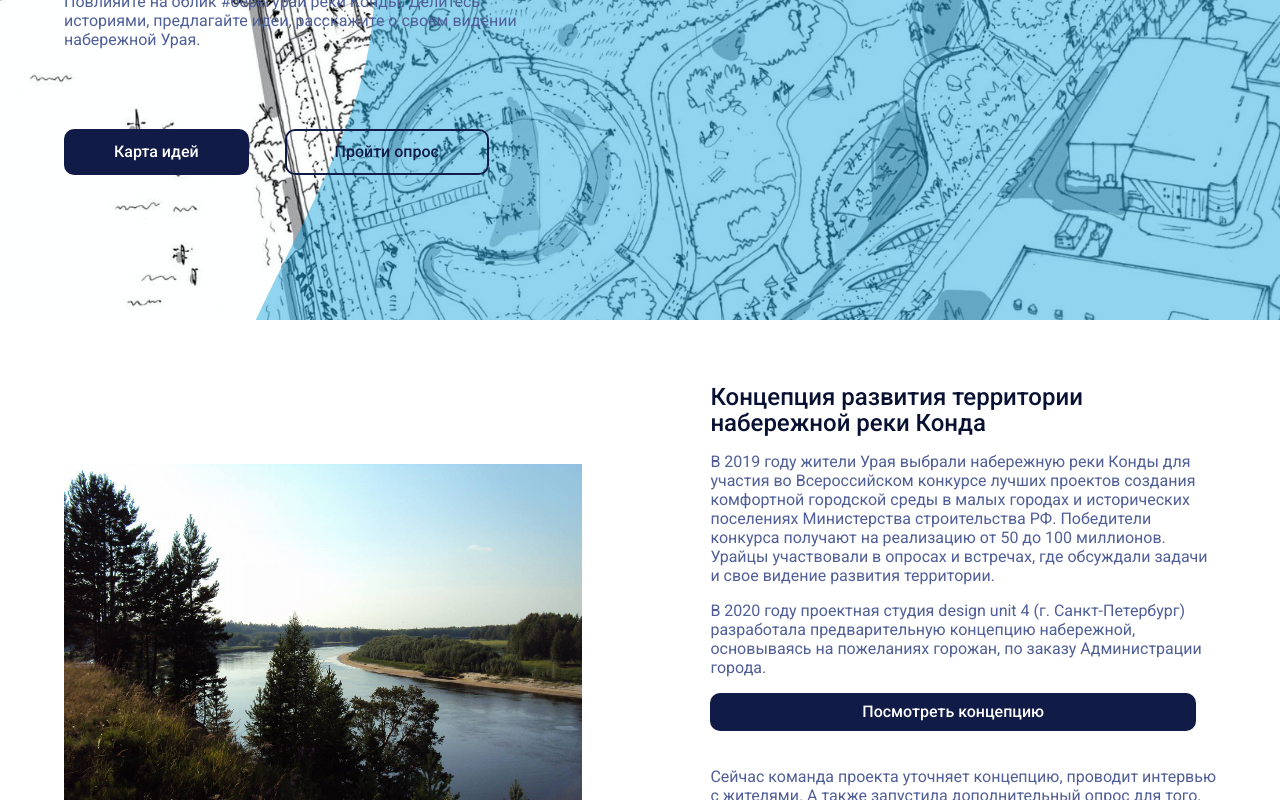
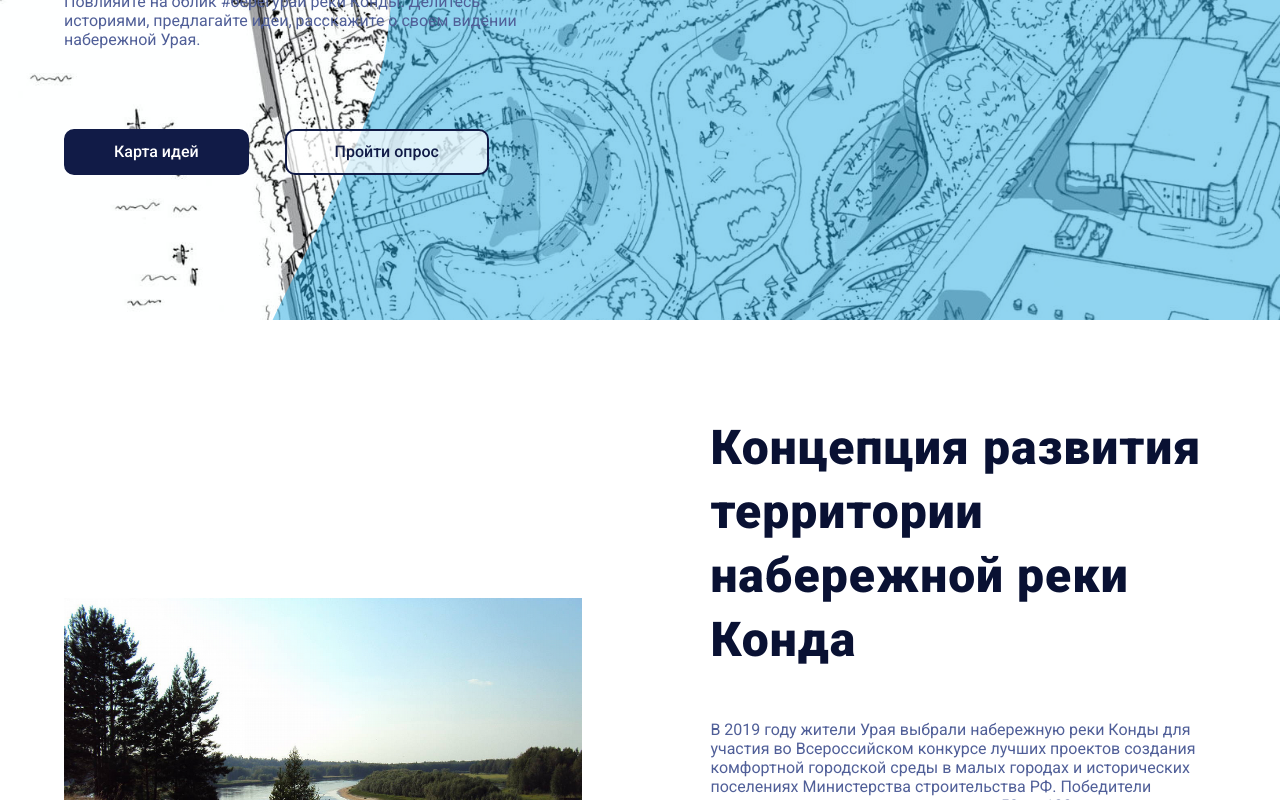
Before and after one commit to designunit/bereguray, a Next.js app: page / in a window 1280 px wide. Shown: the part 480-1280 px from the top of the page. Built offline with nearby package versions, Linux system fonts and the light colour scheme.

Commit message:
change from mad vova

```diff
--- a/src/components/About/index.tsx
+++ b/src/components/About/index.tsx
@@ -1,5 +1,7 @@
 import s from './styles.module.css'
 import { Button } from '../Button'
+import { Title } from '../Title'
+
 
 export const About: React.SFC = props => (
     <div className={s.container} id='about'>
@@ -7,9 +9,9 @@ export const About: React.SFC = props => (
             className={s.picture}
         />
         <div >
-            <h3>
-                Концепция развития территории набережной реки Конда
-            </h3>
+        <Title>
+            Концепция развития территории набережной реки Конда
+        </Title>
             <p className={s.text}>
             В 2019 году жители Урая выбрали набережную реки Конды для участия во Всероссийском конкурсе лучших проектов создания комфортной городской среды в малых городах и исторических поселениях Министерства строительства РФ. Победители конкурса получают на реализацию от 50 до 100 миллионов. Урайцы участвовали в опросах и встречах, где обсуждали задачи и свое видение развития территории.
             </p>
--- a/src/components/Button/styles.module.css
+++ b/src/components/Button/styles.module.css
@@ -30,7 +30,7 @@
 /* THEME */
 
 .themeDefault {
-    background: none;
+    background: rgba(255, 255, 255, 0.7);
     color: var(--color-button);
     border: 2px solid var(--color-button);
 }
--- a/src/components/Footer/index.tsx
+++ b/src/components/Footer/index.tsx
@@ -61,7 +61,7 @@ export const Footer: React.SFC = props => {
                         textAlign: 'center',
                     }}
                 >
-                    Май 2020 года
+                    2020 года
                 </div>
             </div>
         </section>
--- a/src/components/Title/styles.module.css
+++ b/src/components/Title/styles.module.css
@@ -9,7 +9,7 @@
     font-size: 48px;
     line-height: 64px;
     letter-spacing: 1px;
-
+    font-weight: 900;
     margin-bottom: 48px;
 }
 
--- a/src/pages/index.tsx
+++ b/src/pages/index.tsx
@@ -305,7 +305,6 @@ const Index: NextPage<PageProps> = props => (
                 </Article>
             </Story>
         </Stories>
-
         <div style={{
             display: 'flex',
             flexWrap: 'wrap',
```
